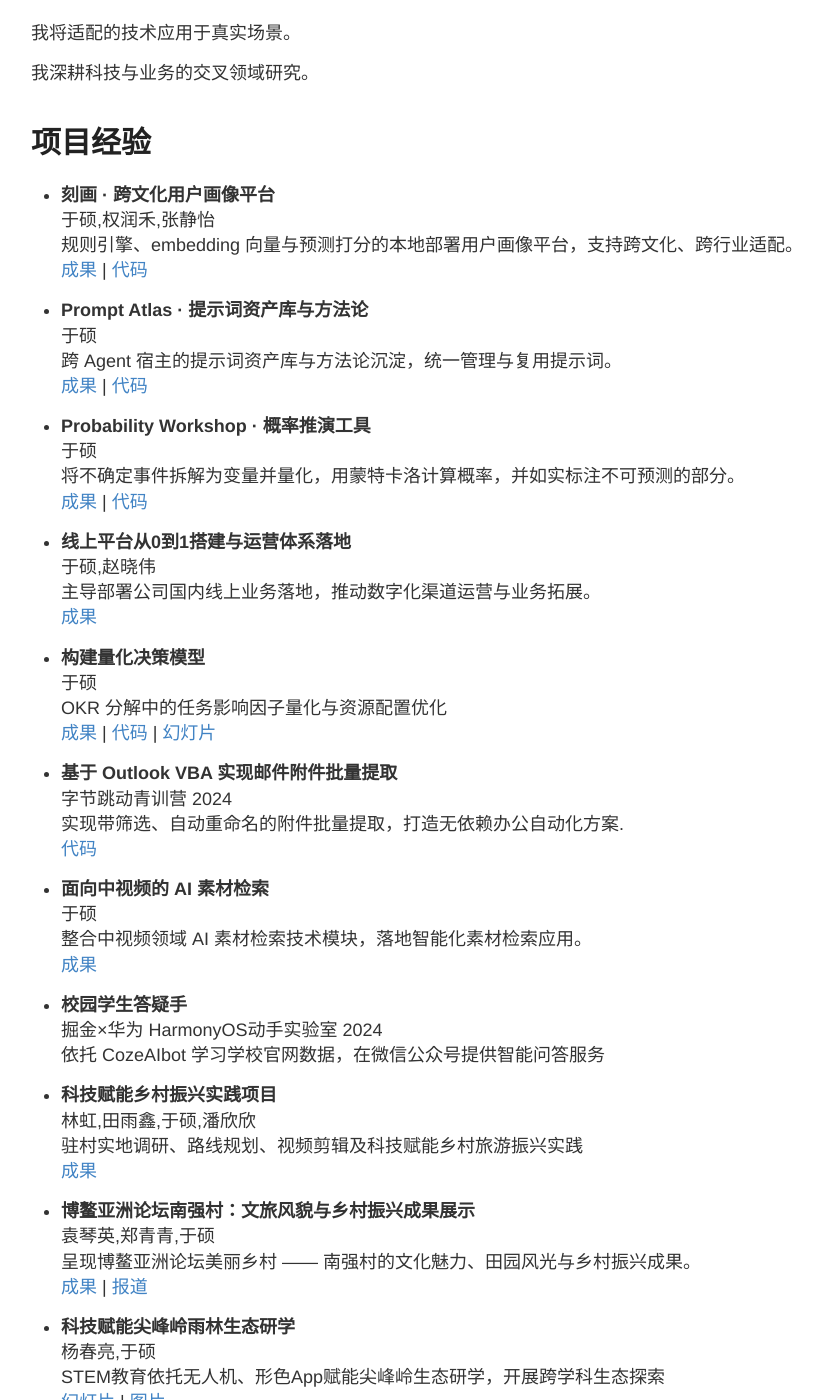
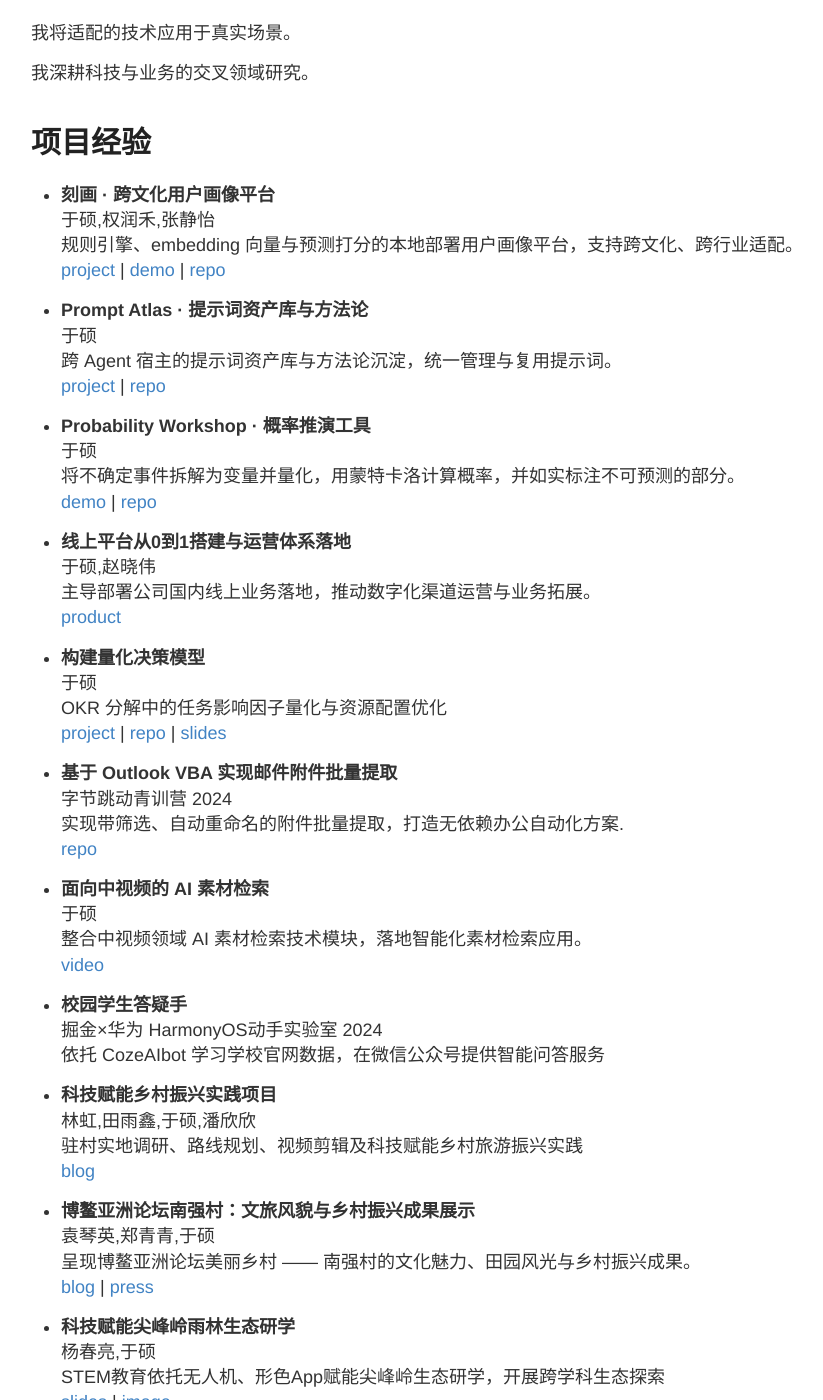
Before and after one commit to zheng-qinghe/zheng-qinghe.github.io, a Jekyll site: the page built from index.md, in a window 1280 px wide and 1400 px high, scrolled down 206 px. Shown: the whole window, without its empty margins (129-952 px from the left). Built offline with Jekyll 4.4.1, drawn with Linux system fonts in a browser that asks for light colours; some of the changed text lies outside the part shown.

Commit message:
refactor(homepage): English link labels (project/demo/product/repo/slides/press/...); Portray adds project->docs and demo

```diff
--- a/index.md
+++ b/index.md
@@ -18,44 +18,45 @@ permalink: /index.html
 - **刻画 · 跨文化用户画像平台** <br>
  于硕,权润禾,张静怡<br>
   规则引擎、embedding 向量与预测打分的本地部署用户画像平台，支持跨文化、跨行业适配。<br>
-   [成果](https://zheng-qinghe.github.io/Portray/) |
-   [代码](https://github.com/zheng-qinghe/Portray)
+   [project](https://zheng-qinghe.github.io/Portray/docs/) |
+   [demo](https://zheng-qinghe.github.io/Portray/) |
+   [repo](https://github.com/zheng-qinghe/Portray)
 
 - **Prompt Atlas · 提示词资产库与方法论** <br>
  于硕<br>
   跨 Agent 宿主的提示词资产库与方法论沉淀，统一管理与复用提示词。<br>
-   [成果](https://zheng-qinghe.github.io/prompt-atlas/) |
-   [代码](https://github.com/zheng-qinghe/prompt-atlas)
+   [project](https://zheng-qinghe.github.io/prompt-atlas/) |
+   [repo](https://github.com/zheng-qinghe/prompt-atlas)
 
 - **Probability Workshop · 概率推演工具** <br>
  于硕<br>
   将不确定事件拆解为变量并量化，用蒙特卡洛计算概率，并如实标注不可预测的部分。<br>
-   [成果](https://zheng-qinghe.github.io/probability-workshop/) |
-   [代码](https://github.com/zheng-qinghe/probability-workshop)
+   [demo](https://zheng-qinghe.github.io/probability-workshop/) |
+   [repo](https://github.com/zheng-qinghe/probability-workshop)
 
 
 
 - **线上平台从0到1搭建与运营体系落地** <br>
  于硕,赵晓伟<br>
   主导部署公司国内线上业务落地，推动数字化渠道运营与业务拓展。<br>
-    [成果](https://zheng-qinghe.github.io/lanzuo-auto-parts/index.html)
+    [product](https://zheng-qinghe.github.io/lanzuo-auto-parts/index.html)
 
 - **构建量化决策模型** <br>
 于硕<br>
   OKR 分解中的任务影响因子量化与资源配置优化<br>
-   [成果](https://zheng-qinghe.github.io/QuantDecision/) |
-   [代码](https://github.com/zheng-qinghe/QuantDecision) |
-   [幻灯片](https://zheng-qinghe.github.io/slides/OKR最优方案计算工具PPT.pdf)
+   [project](https://zheng-qinghe.github.io/QuantDecision/) |
+   [repo](https://github.com/zheng-qinghe/QuantDecision) |
+   [slides](https://zheng-qinghe.github.io/slides/OKR最优方案计算工具PPT.pdf)
 
 - **基于 Outlook VBA 实现邮件附件批量提取** <br>
 字节跳动青训营 2024<br>
  实现带筛选、自动重命名的附件批量提取，打造无依赖办公自动化方案.<br>
-[代码](https://github.com/zheng-qinghe/Batch-Extraction-of-Email-Attachments)
+[repo](https://github.com/zheng-qinghe/Batch-Extraction-of-Email-Attachments)
 
 - **面向中视频的 AI 素材检索** <br>
 于硕<br>
 整合中视频领域 AI 素材检索技术模块，落地智能化素材检索应用。<br>
-[成果](https://www.bilibili.com/video/BV1naZZYnEjd?t=161.4)
+[video](https://www.bilibili.com/video/BV1naZZYnEjd?t=161.4)
 
 - **校园学生答疑手** <br>
 掘金×华为 HarmonyOS动手实验室 2024<br>
@@ -64,26 +65,26 @@ permalink: /index.html
  - **科技赋能乡村振兴实践项目** <br>
  林虹,田雨鑫,于硕,潘欣欣<br>
   驻村实地调研、路线规划、视频剪辑及科技赋能乡村旅游振兴实践 <br>
-    [成果](https://mp.weixin.qq.com/s/Lx24q5MZQ7oOgHxATFKskw)
+    [blog](https://mp.weixin.qq.com/s/Lx24q5MZQ7oOgHxATFKskw)
 
 - **博鳌亚洲论坛南强村：文旅风貌与乡村振兴成果展示** <br>
  袁琴英,郑青青,于硕 <br>
  呈现博鳌亚洲论坛美丽乡村 —— 南强村的文化魅力、田园风光与乡村振兴成果。 <br>
-    [成果](https://mp.weixin.qq.com/s/OQldxExABvQafIgtdkrMKQ) |
-    [报道](https://paper.people.com.cn/rmrbhwb/html/2023-03/27/content_25972178.htm)
+    [blog](https://mp.weixin.qq.com/s/OQldxExABvQafIgtdkrMKQ) |
+    [press](https://paper.people.com.cn/rmrbhwb/html/2023-03/27/content_25972178.htm)
 
  - **科技赋能尖峰岭雨林生态研学** <br>
 杨春亮,于硕<br>
   STEM教育依托无人机、形色App赋能尖峰岭生态研学，开展跨学科生态探索<br>
-    [幻灯片](https://zheng-qinghe.github.io/slides/研学课程展示汇报.pdf) |
-    [图片](https://zheng-qinghe.github.io/images/Jianfengling, Hainan Tropical Rainforest National Park.png)
+    [slides](https://zheng-qinghe.github.io/slides/研学课程展示汇报.pdf) |
+    [image](https://zheng-qinghe.github.io/images/Jianfengling, Hainan Tropical Rainforest National Park.png)
 
 - **南海文物研究与阐释** <br>
   中国（海南）南海博物馆志愿者团队 <br>
   现场文物调研、严谨史料研究与创新叙事阐释 <br>
-    [幻灯片](https://zheng-qinghe.github.io/slides/对话诗文高足杯.pdf) |
-    [报道](https://www.toutiao.com/article/7369792471242441242) |
-    [照片](https://zheng-qinghe.github.io/images/2024-5-18-wenchang.jpg)
+    [slides](https://zheng-qinghe.github.io/slides/对话诗文高足杯.pdf) |
+    [press](https://www.toutiao.com/article/7369792471242441242) |
+    [photo](https://zheng-qinghe.github.io/images/2024-5-18-wenchang.jpg)
 
 
 
```
